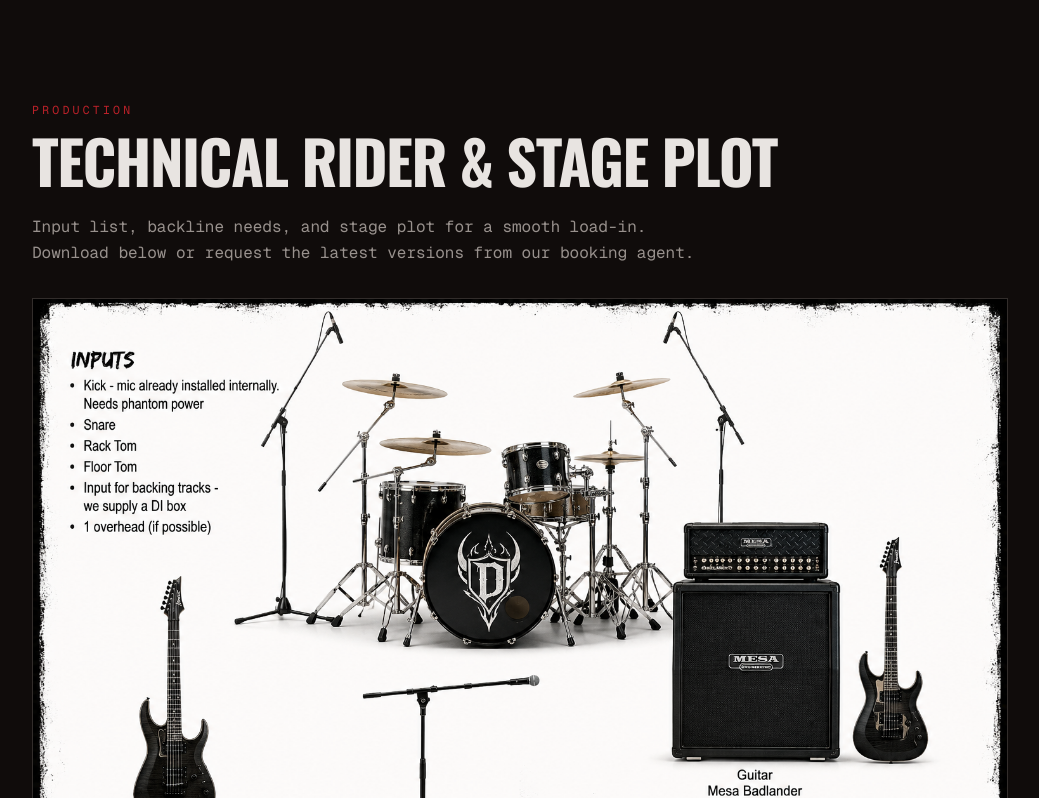
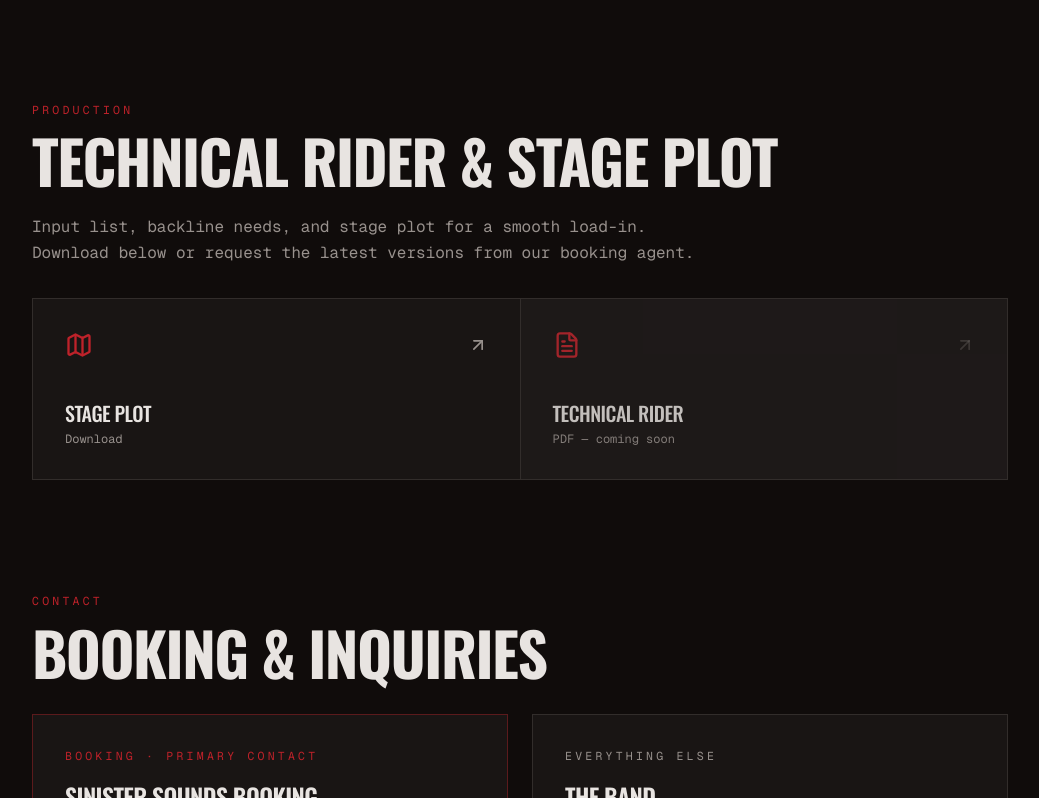
Before and after one commit to gcuevas82/diablura-site, a Next.js app: page /press in a window 1280 px wide. Shown: the part 4727-5525 px from the top of the page, without its empty margins (120-1159 px from the left). Built offline with nearby package versions, Linux system fonts and the light colour scheme.

Commit message:
feat: update stage plot to PDF format and add PDF-lib dependency
Co-authored-by: Ginger Cuevas <38574994+gcuevas82@users.noreply.github.com>

```diff
--- a/app/press/page.tsx
+++ b/app/press/page.tsx
@@ -200,24 +200,8 @@ export default function PressPage() {
             Input list, backline needs, and stage plot for a smooth load-in. Download below or request the latest
             versions from our booking agent.
           </p>
-          {press.technical.stagePlotImage ? (
-            <a
-              href={press.technical.stagePlotImage}
-              target="_blank"
-              rel="noopener noreferrer"
-              className="group mt-8 block overflow-hidden border border-border bg-card"
-            >
-              <Image
-                src={press.technical.stagePlotImage || "/placeholder.svg"}
-                alt="Diablura 2026 stage plot showing input list, drum kit, guitar backline, and mic placement"
-                width={1512}
-                height={1008}
-                className="h-auto w-full transition-transform duration-300 group-hover:scale-[1.02]"
-              />
-            </a>
-          ) : null}
           <div className="mt-8 grid gap-px overflow-hidden border border-border bg-border sm:grid-cols-2">
-            <TechnicalItem icon={Map} label="Stage Plot" href={press.technical.stagePlotHref} hint="PNG — coming soon" />
+            <TechnicalItem icon={Map} label="Stage Plot" href={press.technical.stagePlotHref} hint="PDF — coming soon" />
             <TechnicalItem
               icon={FileText}
               label="Technical Rider"
--- a/lib/site.ts
+++ b/lib/site.ts
@@ -118,8 +118,7 @@ export const press = {
   },
   // Technical rider & stage plot. Drop the file in /public/press and update `href`.
   technical: {
-    stagePlotImage: "/press/diablura-stage-plot.png",
-    stagePlotHref: "/press/diablura-stage-plot.png",
+    stagePlotHref: "/press/diablura-stage-plot.pdf",
     riderHref: "", // e.g. "/press/diablura-tech-rider.pdf"
   },
 }
--- a/package.json
+++ b/package.json
@@ -19,6 +19,7 @@
     "lucide-react": "^1.16.0",
     "mammoth": "^1.12.0",
     "next": "16.2.6",
+    "pdf-lib": "^1.17.1",
     "pg": "^8.22.0",
     "react": "^19",
     "react-dom": "^19",
```
Also changed, not shown: 2 other files (tests, documents, lock files or other folders).
